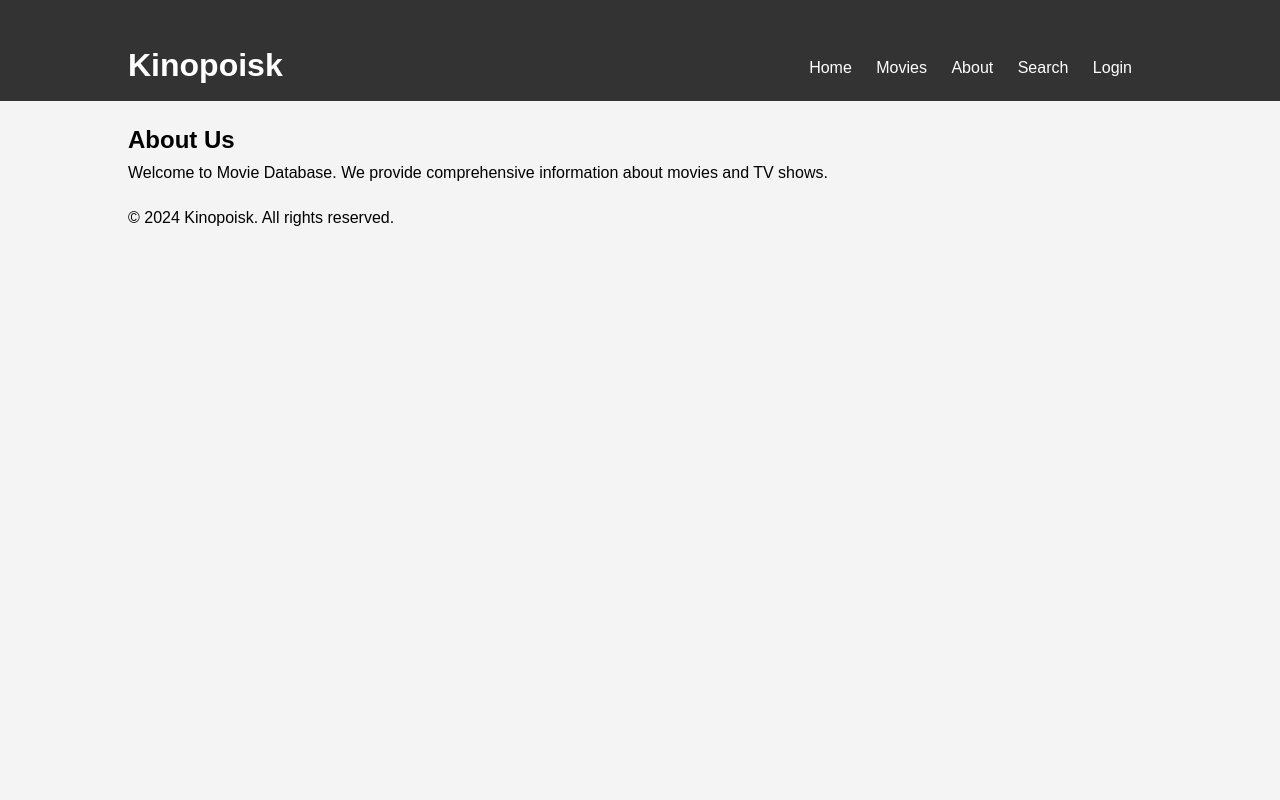
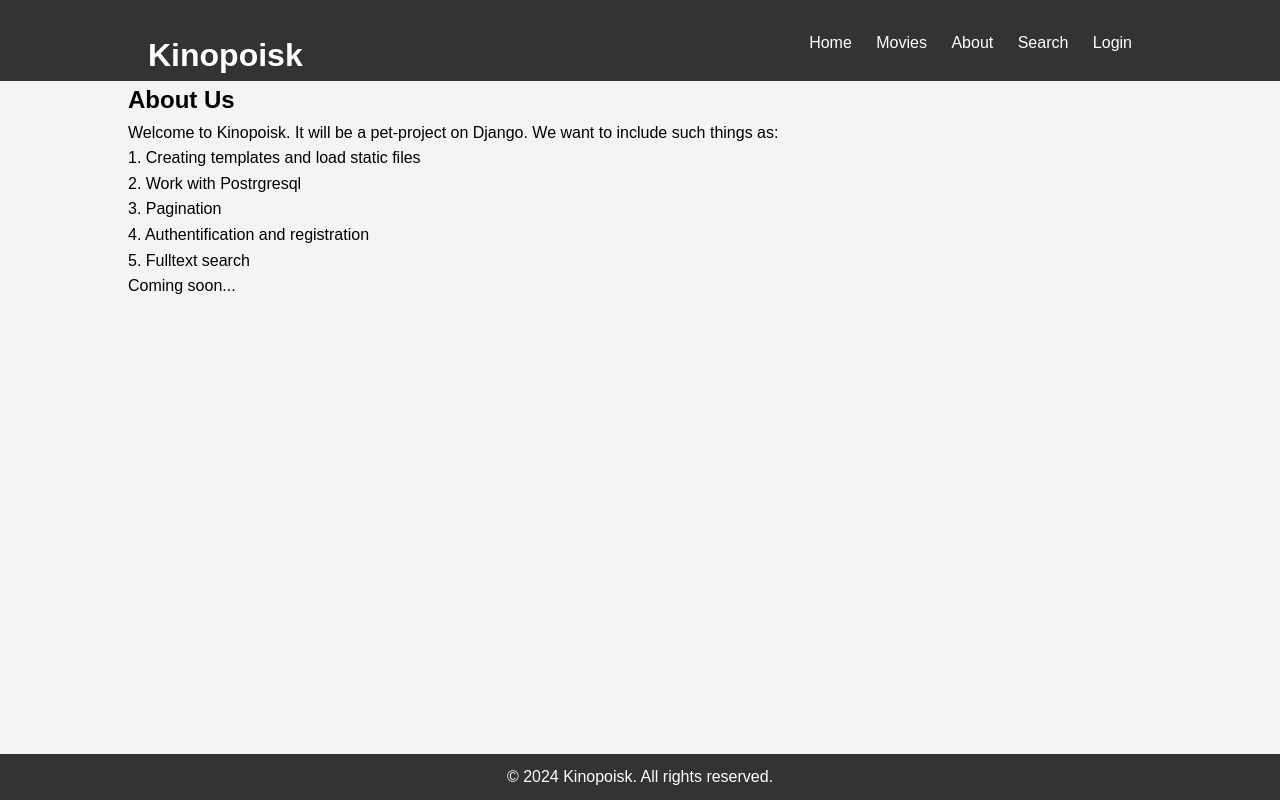
Before and after one commit to barcek2281/kinopoisk, a Django app: template cinemaproject/main/templates/main/about.html in a window 1280 px wide. Run offline with Django 3.2, Linux system fonts and the light colour scheme; the template is opened without the code that fills it, so the values that code supplies are empty.

Commit message:
some updates

```diff
--- a/cinemaproject/cinemaproject/settings.py
+++ b/cinemaproject/cinemaproject/settings.py
@@ -12,6 +12,7 @@ https://docs.djangoproject.com/en/5.0/ref/settings/
 
 from pathlib import Path
 import os
+
 
 # Build paths inside the project like this: BASE_DIR / 'subdir'.
 BASE_DIR = Path(__file__).resolve().parent.parent
@@ -120,6 +121,10 @@ USE_TZ = True
 
 STATIC_URL = 'static/'
 
+STATICFILES_DIRS = [
+	BASE_DIR / 'static'
+]
+
 # Default primary key field type
 # https://docs.djangoproject.com/en/5.0/ref/settings/#default-auto-field
 
--- a/cinemaproject/main/templates/main/about.html
+++ b/cinemaproject/main/templates/main/about.html
@@ -4,5 +4,13 @@
 
 {% block content %}
 <h2>About Us</h2>
-<p>Welcome to Movie Database. We provide comprehensive information about movies and TV shows.</p>
+<p>Welcome to Kinopoisk. It will be a pet-project on Django. We want to include such things as:</p>
+<ul>
+	<li>1. Creating templates and load static files</li>
+	<li>2. Work with Postrgresql</li>
+	<li>3. Pagination</li>
+	<li>4. Authentification and registration</li>
+	<li>5. Fulltext search</li>
+	<li>Coming soon...</li>
+</ul>
 {% endblock %}
--- a/cinemaproject/main/static/css/styles.css
+++ b/cinemaproject/static/deps/css/styles.css
@@ -26,14 +26,12 @@ header {
 
 header h1 {
     float: left;
-    margin: 0;
-    padding: 10px 0;
+    margin-left: 20px;
 }
 
 header nav {
     float: right;
     margin-right: 20px;
-    padding-top: 25px;
 }
 
 header nav ul {
@@ -54,20 +52,28 @@ header nav ul li a:hover {
     color: #f4f4f4;
 }
 
-main {
-    padding: 20px 0;
+.promo-banner {
+    text-align: center;
+    margin: 20px 0;
+}
+
+.promo-banner img {
+    max-width: 100%;
+    height: auto;
 }
 
 .movie-list {
-    display: grid;
-    grid-template-columns: repeat(auto-fit, minmax(250px, 1fr));
-    gap: 20px;
+    display: flex;
+    justify-content: space-between;
+    flex-wrap: wrap;
 }
 
 .movie {
     background: #fff;
     padding: 20px;
     box-shadow: 0 0 10px rgba(0, 0, 0, 0.1);
+    width: 30%;
+    margin-bottom: 20px;
 }
 
 .movie img {
@@ -96,3 +102,13 @@ main {
 .btn:hover {
     background: #555;
 }
+
+footer {
+    background: #333;
+    color: #fff;
+    text-align: center;
+    padding: 10px 0;
+    position: fixed;
+    bottom: 0;
+    width: 100%;
+}
--- a/cinemaproject/templates/base.html
+++ b/cinemaproject/templates/base.html
@@ -6,7 +6,7 @@
     <meta charset="UTF-8">
     <meta name="viewport" content="width=device-width, initial-scale=1.0">
     <title>{% block title %}Kinopoisk-like Site{% endblock %}</title>
-    <link rel="stylesheet" href="{% static 'css/styles.css' %}">
+    <link rel="stylesheet" href="{% static 'deps/css/styles.css' %}">
 </head>
 <body>
     <header>
@@ -14,7 +14,7 @@
             <h1>Kinopoisk</h1>
             <nav>
                 <ul>
-                    <li><a href="#">Home</a></li>
+                    <li><a href="{% url "main:index" %}">Home</a></li>
                     <li><a href="#">Movies</a></li>
                     <li><a href="{% url "main:about" %}">About</a></li>
                     <li><a href="#">Search</a></li>
```
Also changed, not shown: cinemaproject/main/templates/main/index.html (+12 -6 lines), cinemaproject/static/deps/images/movie-poster.jpg (added), cinemaproject/static/deps/images/promo-banner.jpg (added).
